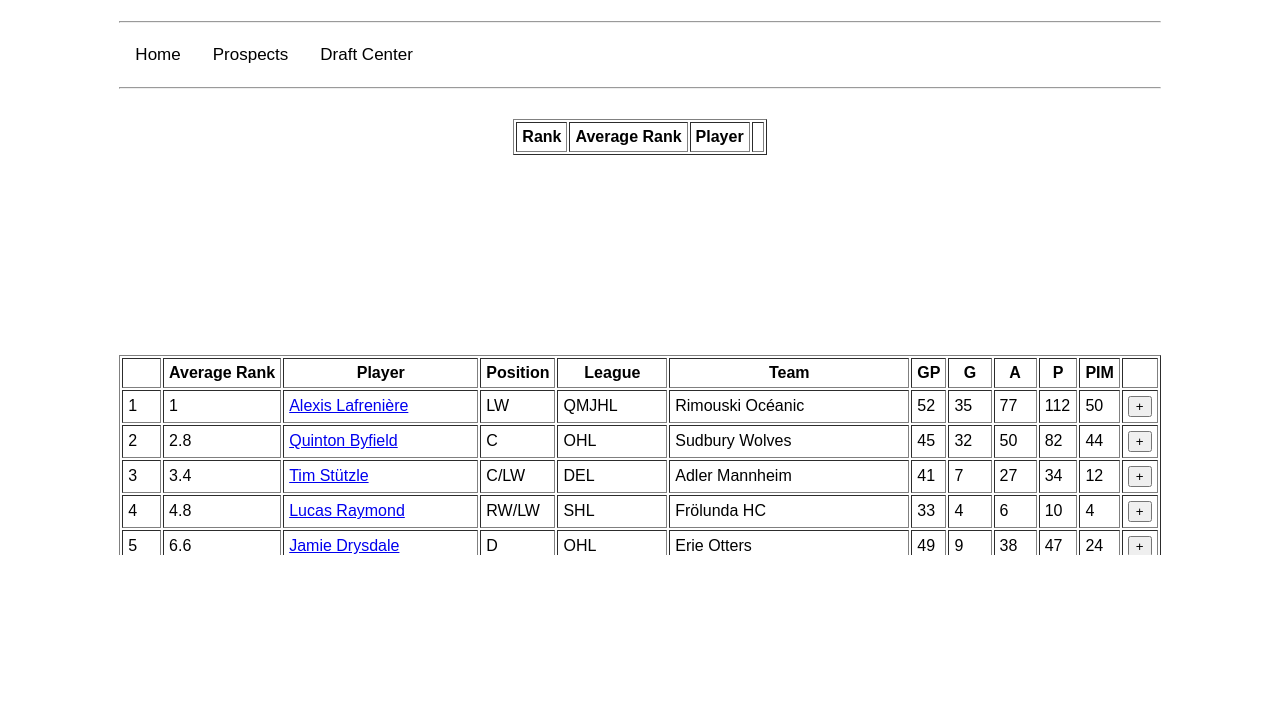
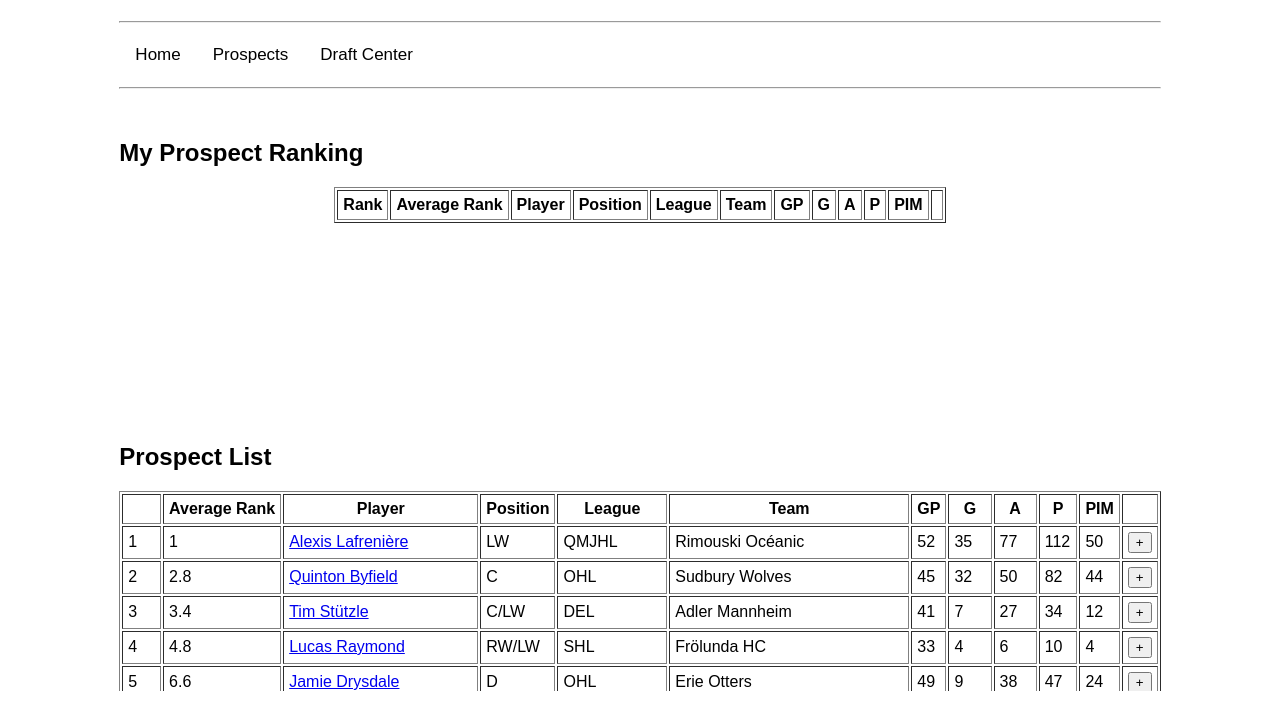
Before and after one commit to andypham29/Kotkamania, a Flask app: page /draftcenter in a window 1280 px wide. Shown: the part 434-1137 px from the top of the page. Before the commit the page ends 989 px from the top, so only its background shows below. Run offline with Flask 2, Linux system fonts and the light colour scheme; data comes from the database, SQL or seed files in the repository; lists and menus that the app fills with data are empty.

Commit message:
add visual queue for add/remove players in watchlist

```diff
--- a/templates/draftcenter.html
+++ b/templates/draftcenter.html
@@ -3,7 +3,39 @@
     // normal jinja syntax that js does not accept
     // pagination = {{pagination}}
 
-    function saveProspectIdInCookie(id, name, avg_rank) {
+    function addRowToTable(tableId, content = []) {
+        var table = document.getElementById(tableId)
+        var numCol = table.rows[0].cells.length
+        var numRow = table.rows.length // also index of new row
+
+        var row = table.insertRow(numRow)
+
+        // leave last col for button
+        for(i=0; i<numCol-1; i++) {
+            if(i==0) row.insertCell(0).innerHTML = numRow
+            else row.insertCell(i).innerHTML = content[i]
+        }
+
+        var button = document.createElement('button');
+        button.innerHTML = '-';
+        button.onclick = function(){
+            removeProspectIdInCookie(numRow)
+        };
+
+        // add button as last data
+        row.insertCell(numCol-1).appendChild(button)
+
+    }
+    function deleteRowFromTable(tableId, rowIndex) {
+        // row 0 = header
+        document.getElementById(tableId).deleteRow(rowIndex + 1)
+    }
+
+    function changeColorOfDomById(color, id) {
+        document.getElementById(id.toString()).style.backgroundColor  = color;
+    }
+
+    function saveProspectIdInCookie(id, avg_rank, name, position, league, team, gp, g, a, p, pim) {
         var cookies = getCookie('prospects')
         var json = {}
 
@@ -11,16 +43,26 @@
         inner["id"] = id
         inner["avg_rank"] = avg_rank
         inner["name"] = name
+        inner["position"] = position
+        inner["league"] = league
+        inner["team"] = team
+        inner["gp"] = gp
+        inner["g"] = g
+        inner["a"] = a
+        inner["p"] = p
+        inner["pim"] = pim
 
         var newProspects = (cookies == "") ? [] : JSON.parse(cookies).prospects
-        var position = newProspects.findIndex(obj => {
+        var index = newProspects.findIndex(obj => {
             return obj.id === id
         })
-        if ( position == -1  ) newProspects.push(inner)
+        if ( index == -1  ) newProspects.push(inner)
 
         json["prospects"] = newProspects
         setCookie("prospects", JSON.stringify(json))
-        getProspectPage()
+
+        changeColorOfDomById("#d3d3d3", id.toString())
+        addRowToTable("watch_list", [id, avg_rank, name, position, league, team, gp, g, a, p, pim])
     }
 
     function removeProspectIdInCookie(id) {
@@ -31,19 +73,35 @@
             return obj.id === id
         })
         if ( position != -1  ) newProspects.splice(position, 1)
+        else return
 
         json["prospects"] = newProspects
         setCookie("prospects", JSON.stringify(json))
-        getProspectPage()
+        changeColorOfDomById("white",id.toString())
+        deleteRowFromTable("watch_list", position)
+    }
+
+    function getProspectJsonFieldValue(field, json) {
+        var value = json[field]
+        return (value == undefined) ? "" :JSON.stringify(value).replace(/[\"]/g, "")
     }
 
     function getProspectPage(position=null) {
-        var trHTMLWatchList = "<tr>" +
+        var trHTMLWatchList =  "<tr>" +
                 "<th>Rank</th>" +
                 "<th>Average Rank</th>" +
                 "<th>Player</th>" +
+                "<th>Position</th>" +
+                "<th>League</th>" +
+                "<th>Team</th>" +
+                "<th>GP</th>" +
+                "<th>G</th>" +
+                "<th>A</th>" +
+                "<th>P</th>" +
+                "<th>PIM</th>" +
                 "<th></th>" +
                 "</tr>";
+
         prospects = getProspectsInCookie()
         if(prospects.length > 0) {
             var j = 0
@@ -51,8 +109,16 @@
             for(j=0; j < prospects.length; j++) {
                 trHTMLWatchList += "<tr>" +
                 `<td>${j+1}</td>` +
-                `<td>${ JSON.stringify(prospects[j].avg_rank).replace(/[\"]/g, "")}</td>` +
-                `<td><a href=\"/prospects/${ JSON.stringify(prospects[j].id) }\">${ JSON.stringify(prospects[j].name).replace(/[\"]/g, "") }</a></td>` +
+                `<td>${ getProspectJsonFieldValue("avg_rank", prospects[j]) }</td>` +
+                `<td><a href=\"/prospects/${ getProspectJsonFieldValue("id", prospects[j]) }\">${ getProspectJsonFieldValue("name", prospects[j])  }</a></td>` +
+                `<td>${ getProspectJsonFieldValue("position", prospects[j]) }</td>` +
+                `<td>${ getProspectJsonFieldValue("league", prospects[j]) }</td>` +
+                `<td>${ getProspectJsonFieldValue("team", prospects[j]) }</td>` +
+                `<td>${ getProspectJsonFieldValue("gp", prospects[j]) }</td>` +
+                `<td>${ getProspectJsonFieldValue("g", prospects[j]) }</td>` +
+                `<td>${ getProspectJsonFieldValue("a", prospects[j]) }</td>` +
+                `<td>${ getProspectJsonFieldValue("p", prospects[j]) }</td>` +
+                `<td>${ getProspectJsonFieldValue("pim", prospects[j]) }</td>` +
                 `<td><button onclick=removeProspectIdInCookie(${ JSON.stringify(prospects[j].id) })>-</button></td>` +
                 "</tr>"
             }
@@ -87,7 +153,7 @@
                 })
                 $.each(response, function (i, prospect)
                 {
-                    trHTML += "<tr>" +
+                    trHTML += `<tr id=\'` + prospect.id + `\'>` +
                     `<td>${ ++i }</td>` +
                     `<td>${ prospect.avg_rank }</td>` +
                     `<td><a href=\"/prospects/${prospect.id}\">${ prospect.name }</a></td>` +
@@ -99,7 +165,10 @@
                     `<td>${ prospect.a }</td>` +
                     `<td>${ prospect.p }</td>` +
                     `<td>${ prospect.pim }</td>` +
-                    `<td><button onclick='saveProspectIdInCookie(${prospect.id},\"` + prospect.name + `\", \"` + prospect.avg_rank + `\")'>+</button></td>` +
+                    `<td><button onclick='saveProspectIdInCookie(${prospect.id}, \"`
+                        + prospect.avg_rank + `\",\"` + prospect.name + `\", \"` + prospect.position + `\",
+                         \"` + prospect.league + `\",\"` + prospect.team + `\", ${prospect.gp},
+                         ${prospect.g}, ${prospect.a}, ${prospect.p}, ${prospect.pim})'>+</button></td>` +
                     "</tr>"
 
                 });
@@ -117,6 +186,7 @@
 </script>
 
 <div class="loader"></div>
+<h2>My Prospect Ranking</h2>
 <div class="draftcenter_prospect_table" style="height:200px; overflow:auto;">
     <table id="watch_list" cellpadding="5px" border="1">
         <tbody>
@@ -124,6 +194,7 @@
     </table>
 </div>
 <br/><br>
+<h2>Prospect List</h2>
 <div class="draftcenter_prospect_table" style="height:200px; overflow:auto;">
     <table id="draft_table" cellpadding="5px" border="1">
         <tbody>
```
Also changed, not shown: templates/watchlist.html (deleted).
